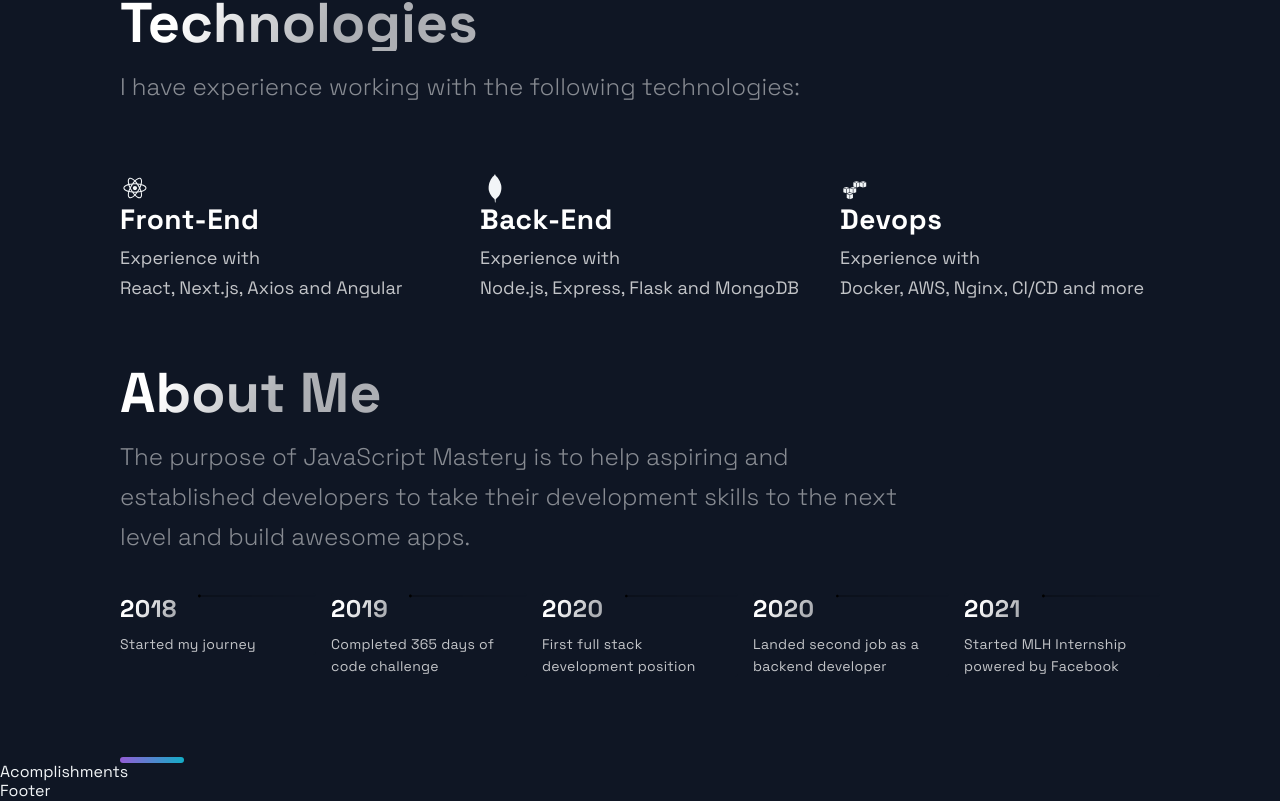
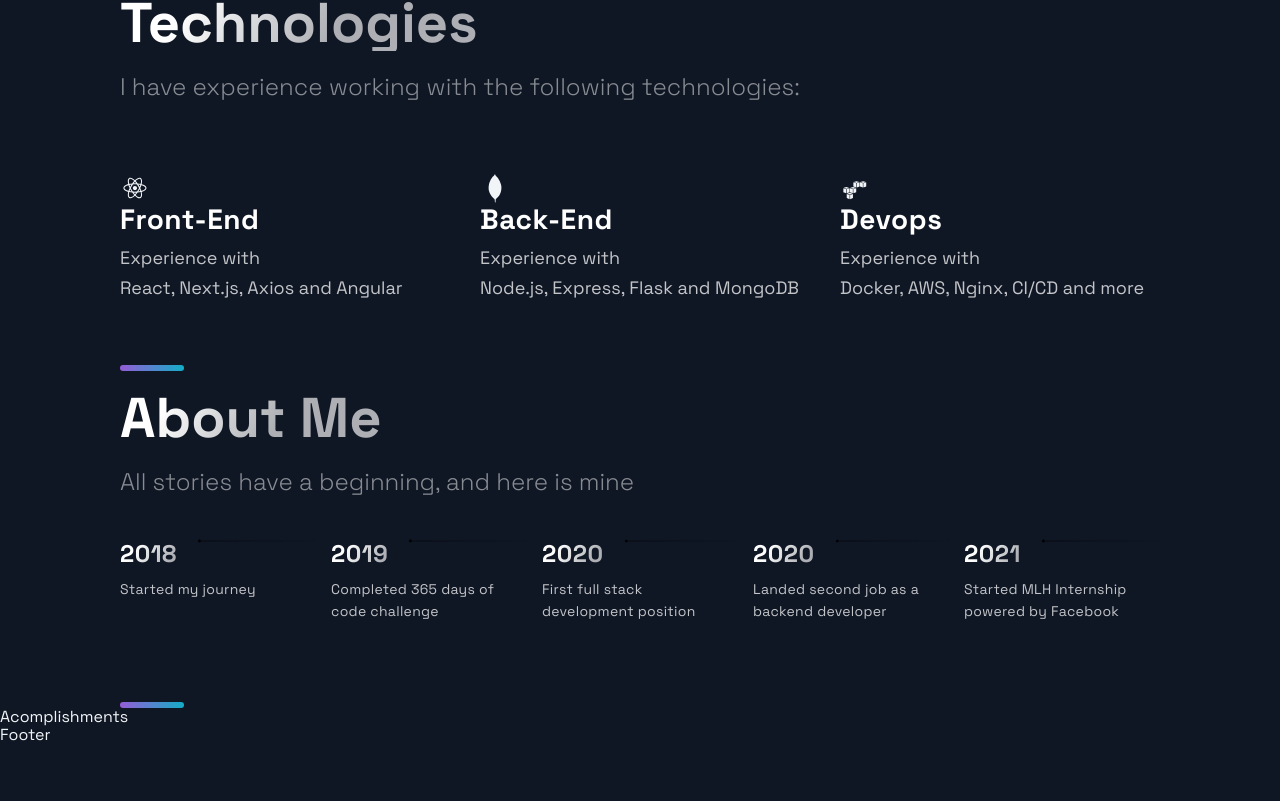
Before and after one commit to S4ND1X/GeorgeDev, a Next.js app: page / in a window 1280 px wide. Shown: the part 1515-2316 px from the top of the page. After the commit the page ends 2260 px from the top, so only its background shows below. Built offline with nearby package versions, Linux system fonts and the light colour scheme.

Commit message:
hotfix: change about me description

```diff
--- a/src/components/TimeLine/TimeLine.js
+++ b/src/components/TimeLine/TimeLine.js
@@ -65,12 +65,10 @@ const Timeline = () => {
 
   return (
     <Section id="about">
+      <SectionDivider />
+      <br />
       <SectionTitle>About Me</SectionTitle>
-      <SectionText>
-        The purpose of JavaScript Mastery is to help aspiring and established
-        developers to take their development skills to the next level and build
-        awesome apps.
-      </SectionText>
+      <SectionText>All stories have a beginning, and here is mine</SectionText>
       <CarouselContainer ref={carouselRef} onScroll={handleScroll}>
         <>
           {TimeLineData.map((item, index) => (
```
